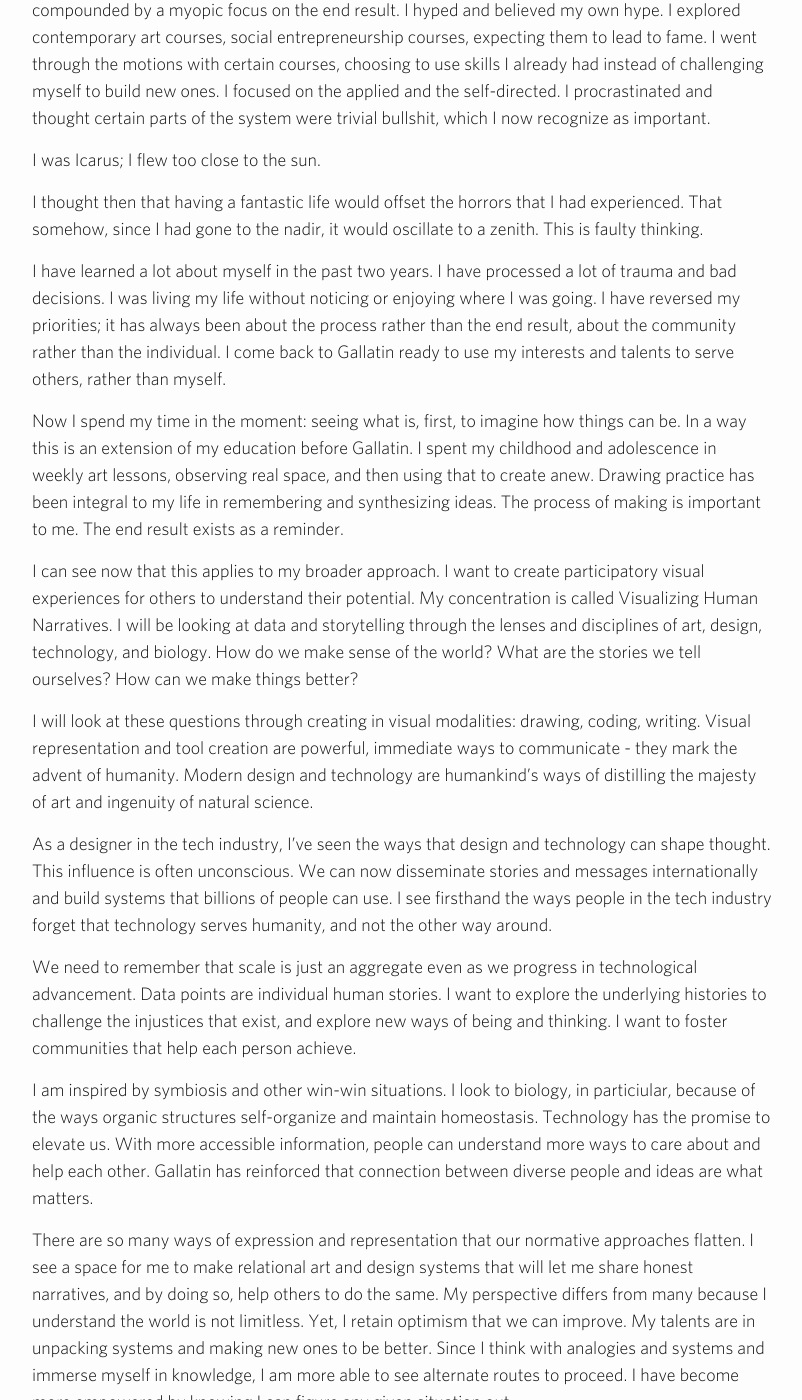
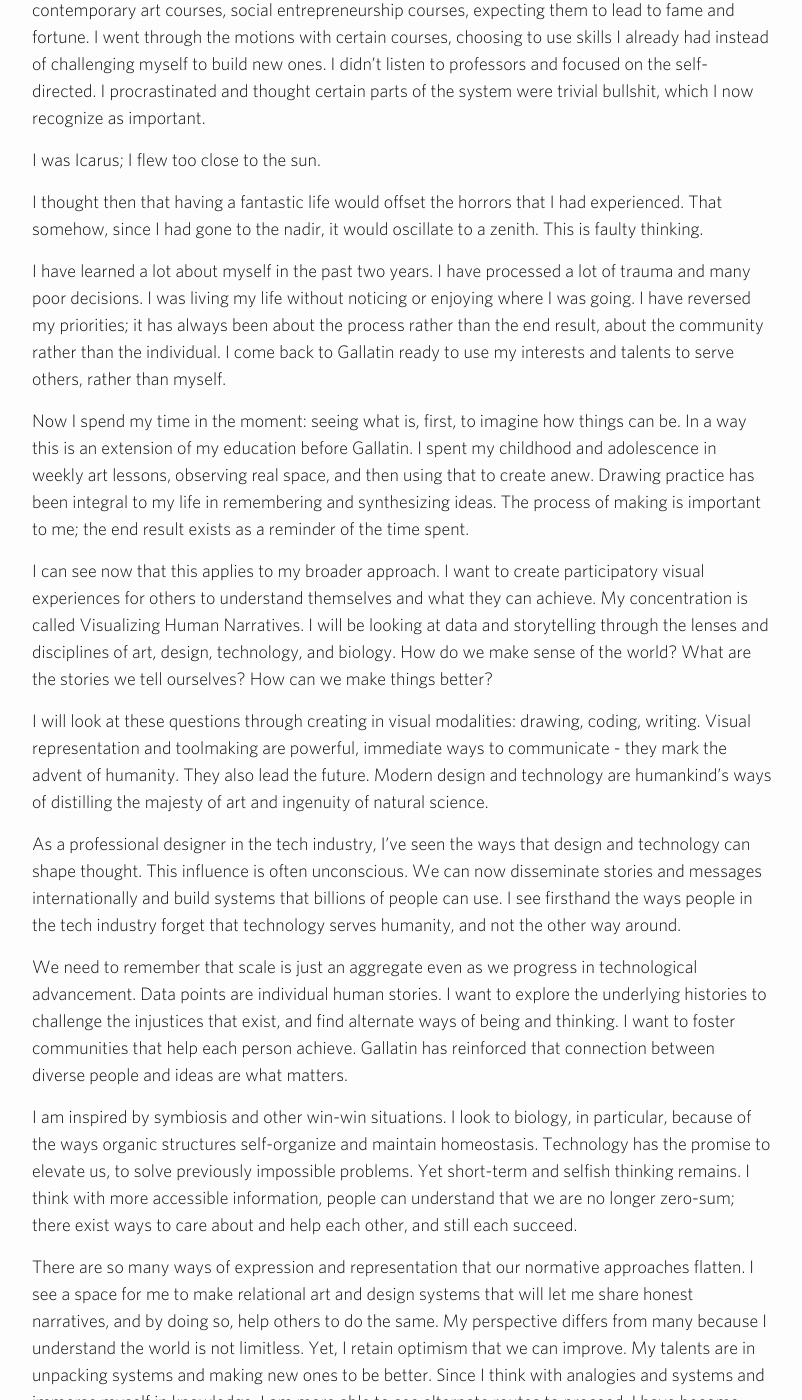
Before and after one commit to anthroviz/compbook, a Jekyll site: the page built from _posts/2015-12-23-iapc.markdown, in a window 1280 px wide and 1400 px high, scrolled down 1095 px. Shown: the whole window, without its empty margins (238-1040 px from the left). Built offline with Jekyll 4.4.1, drawn with Linux system fonts in a browser that asks for light colours; nearby versions of some CDN libraries; some of the changed text lies outside the part shown.

Commit message:
final edits for sending first draft

```diff
--- a/_posts/2015-12-23-iapc.markdown
+++ b/_posts/2015-12-23-iapc.markdown
@@ -8,7 +8,7 @@
 
 I took two years at Gallatin and two years off from Gallatin for personal reasons. During my sabbatical, I learned a lot about the didactic methods I require and was perhaps overlooking in my excitement of becoming "a college student." I also had time to self-reflect and have a stronger grasp of my values. I am excited to take these lessons back to formal education and Gallatin's community.
 
-I chose Gallatin because I wanted more intellectual freedom than other schools that would have circumscribed me to the person I was when I was 18. I knew I had a lot of interests but I wasn't sure what I wanted to do. I also knew I belonged in New York City. At the end of my college application process, I had acceptances from NYU and top art schools. I spent high school exploring different academic disciplines, as well as my natural interests and talents in artmaking. I made the judgment call then that art school would be too limiting for someone like me, interested in a wide range of ideas as well as artmaking - I believe this is still the case and I am grateful that I chose Gallatin. I knew I wanted to be in the most dynamic city in the world. I believed I could make it work.
+I chose Gallatin because I wanted more intellectual freedom than other schools that would have circumscribed me to the person I was when I was 18. I knew I had a lot of interests but I wasn't sure what I wanted to do. I also knew I belonged in New York City. At the end of my college application process, I had acceptances from NYU and top art schools. I spent high school exploring different academic disciplines, as well as my talents in drawing and painting. I made the judgment call then that art school would be too limiting for someone like me, interested in a wide range of ideas as well as artmaking - I believe this is still the case and I am grateful that I chose Gallatin.
 
 The other thing that motivated me was my huge ego.
 
@@ -18,30 +18,30 @@
 
 I have since learned that this is ridiculous - the world is not a vacuum. Our universe is comprised of systems, in all scales. Our past does not dissipate based on our immediate experience or accomplishments. One person, at 17, at any age, cannot change the world; cannot do it all; cannot bring back her mom from the dead.
 
-In that sense, I came in with grandiose thoughts about being a great artist or entrepreneur, compounded by a myopic focus on the end result. I hyped and believed my own hype. I explored contemporary art courses, social entrepreneurship courses, expecting them to lead to fame. I went through the motions with certain courses, choosing to use skills I already had instead of challenging myself to build new ones. I focused on the applied and the self-directed. I procrastinated and thought certain parts of the system were trivial bullshit, which I now recognize as important.
+In that sense, I came in with grandiose thoughts about being a great artist or entrepreneur, compounded by a myopic focus on the end result. I hyped and believed my own hype. I explored contemporary art courses, social entrepreneurship courses, expecting them to lead to fame and fortune. I went through the motions with certain courses, choosing to use skills I already had instead of challenging myself to build new ones. I didn’t listen to professors and focused on the self-directed. I procrastinated and thought certain parts of the system were trivial bullshit, which I now recognize as important.
 
 I was Icarus; I flew too close to the sun.
 
 I thought then that having a fantastic life would offset the horrors that I had experienced. That somehow, since I had gone to the nadir, it would oscillate to a zenith. This is faulty thinking.
 
-I have learned a lot about myself in the past two years. I have processed a lot of trauma and bad decisions. I was living my life without noticing or enjoying where I was going. I have reversed my priorities; it has always been about the process rather than the end result, about the community rather than the individual. I come back to Gallatin ready to use my interests and talents to serve others, rather than myself.
+I have learned a lot about myself in the past two years. I have processed a lot of trauma and many poor decisions. I was living my life without noticing or enjoying where I was going. I have reversed my priorities; it has always been about the process rather than the end result, about the community rather than the individual. I come back to Gallatin ready to use my interests and talents to serve others, rather than myself.
 
-Now I spend my time in the moment: seeing what is, first, to imagine how things can be. In a way this is an extension of my education before Gallatin. I spent my childhood and adolescence in weekly art lessons, observing real space, and then using that to create anew. Drawing practice has been integral to my life in remembering and synthesizing ideas. The process of making is important to me. The end result exists as a reminder.
+Now I spend my time in the moment: seeing what is, first, to imagine how things can be. In a way this is an extension of my education before Gallatin. I spent my childhood and adolescence in weekly art lessons, observing real space, and then using that to create anew. Drawing practice has been integral to my life in remembering and synthesizing ideas. The process of making is important to me; the end result exists as a reminder of the time spent.
 
-I can see now that this applies to my broader approach. I want to create participatory visual experiences for others to understand their potential. My concentration is called Visualizing Human Narratives. I will be looking at data and storytelling through the lenses and disciplines of art, design, technology, and biology. How do we make sense of the world? What are the stories we tell ourselves? How can we make things better?
+I can see now that this applies to my broader approach. I want to create participatory visual experiences for others to understand themselves and what they can achieve. My concentration is called Visualizing Human Narratives. I will be looking at data and storytelling through the lenses and disciplines of art, design, technology, and biology. How do we make sense of the world? What are the stories we tell ourselves? How can we make things better?
 
-I will look at these questions through creating in visual modalities: drawing, coding, writing. Visual representation and tool creation are powerful, immediate ways to communicate - they mark the advent of humanity. Modern design and technology are humankind's ways of distilling the majesty of art and ingenuity of natural science.
+I will look at these questions through creating in visual modalities: drawing, coding, writing. Visual representation and toolmaking are powerful, immediate ways to communicate - they mark the advent of humanity. They also lead the future. Modern design and technology are humankind's ways of distilling the majesty of art and ingenuity of natural science.
 
-As a designer in the tech industry, I've seen the ways that design and technology can shape thought. This influence is often unconscious. We can now disseminate stories and messages internationally and build systems that billions of people can use. I see firsthand the ways people in the tech industry forget that technology serves humanity, and not the other way around.
+As a professional designer in the tech industry, I've seen the ways that design and technology can shape thought. This influence is often unconscious. We can now disseminate stories and messages internationally and build systems that billions of people can use. I see firsthand the ways people in the tech industry forget that technology serves humanity, and not the other way around.
 
-We need to remember that scale is just an aggregate even as we progress in technological advancement. Data points are individual human stories. I want to explore the underlying histories to challenge the injustices that exist, and explore new ways of being and thinking. I want to foster communities that help each person achieve.
+We need to remember that scale is just an aggregate even as we progress in technological advancement. Data points are individual human stories. I want to explore the underlying histories to challenge the injustices that exist, and find alternate ways of being and thinking. I want to foster communities that help each person achieve. Gallatin has reinforced that connection between diverse people and ideas are what matters.
 
-I am inspired by symbiosis and other win-win situations. I look to biology, in particiular, because of the ways organic structures self-organize and maintain homeostasis. Technology has the promise to elevate us. With more accessible information, people can understand more ways to care about and help each other. Gallatin has reinforced that connection between diverse people and ideas are what matters.
+I am inspired by symbiosis and other win-win situations. I look to biology, in particular, because of the ways organic structures self-organize and maintain homeostasis. Technology has the promise to elevate us, to solve previously impossible problems. Yet short-term and selfish thinking remains. I think with more accessible information, people can understand that we are no longer zero-sum; there exist ways to care about and help each other, and still each succeed.
 
-There are so many ways of expression and representation that our normative approaches flatten. I see a space for me to make relational art and design systems that will let me share honest narratives, and by doing so, help others to do the same. My perspective differs from many because I understand the world is not limitless. Yet, I retain optimism that we can improve. My talents are in unpacking systems and making new ones to be better. Since I think with analogies and systems and immerse myself in knowledge, I am more able to see alternate routes to proceed. I have become more empowered by knowing I can figure any given situation out.
+There are so many ways of expression and representation that our normative approaches flatten. I see a space for me to make relational art and design systems that will let me share honest narratives, and by doing so, help others to do the same. My perspective differs from many because I understand the world is not limitless. Yet, I retain optimism that we can improve. My talents are in unpacking systems and making new ones to be better. Since I think with analogies and systems and immerse myself in knowledge, I am more able to see alternate routes to proceed. I have become more empowered by knowing I can figure any given situation out. I want to share the privilege I have with all, by creating.
 
-My plan for the rest of my Gallatin career is to take each class slowly and seriously, and explore each part of the process. Since I work fulltime, I will take one or two classes a semester. I will prioritize professors and ideas over logistic constraints. I'll collaborate with the Gallatin ecosystem of scholars and creatives, to help each other grow through making projects and critiques. I will continue making applied work outside of school and improving my technical skills through my career.
+My plan for the rest of my Gallatin career is to take each class slowly and seriously, and savor each part of the process. Since I work fulltime, I will take one or two classes a semester. I will prioritize professors and ideas over logistical constraints. I'll collaborate with the Gallatin ecosystem of scholars and creatives, to help each other grow through making projects and critiques. I will continue making applied work outside of school and improving my technical skills through my career. I will collect an experimental body of work, write through my thinking, and make my knowledge open source.
 
-At Gallatin, I will expose myself to new ideas in interdisciplinary seminars. I will challenge myself to apply new kinds of representation to better learn the material, as well as connect ideas outside of the assignments. If the time is right, I'd consider an independent study or tutorial for intense visual practice. I want to present ideas in the right ways, which will entail a lot of study and experimentation.
+At Gallatin and in NYU, I will expose myself to new ideas in interdisciplinary seminars in the arts and sciences. I will challenge myself to apply new kinds of representation to better learn the material, as well as connect ideas outside of assignments. If the time is right, I'd consider an independent study or tutorial for intense visual practice. I want to present ideas in the right ways, which will entail a lot of study and experimentation.
 
 I know now that I am just one data point. I hope to make humanity's story more clear. Through visually applying theory, I want to inspire myself and others to think more broadly, inclusively, and more optimistically of our potential.
```
